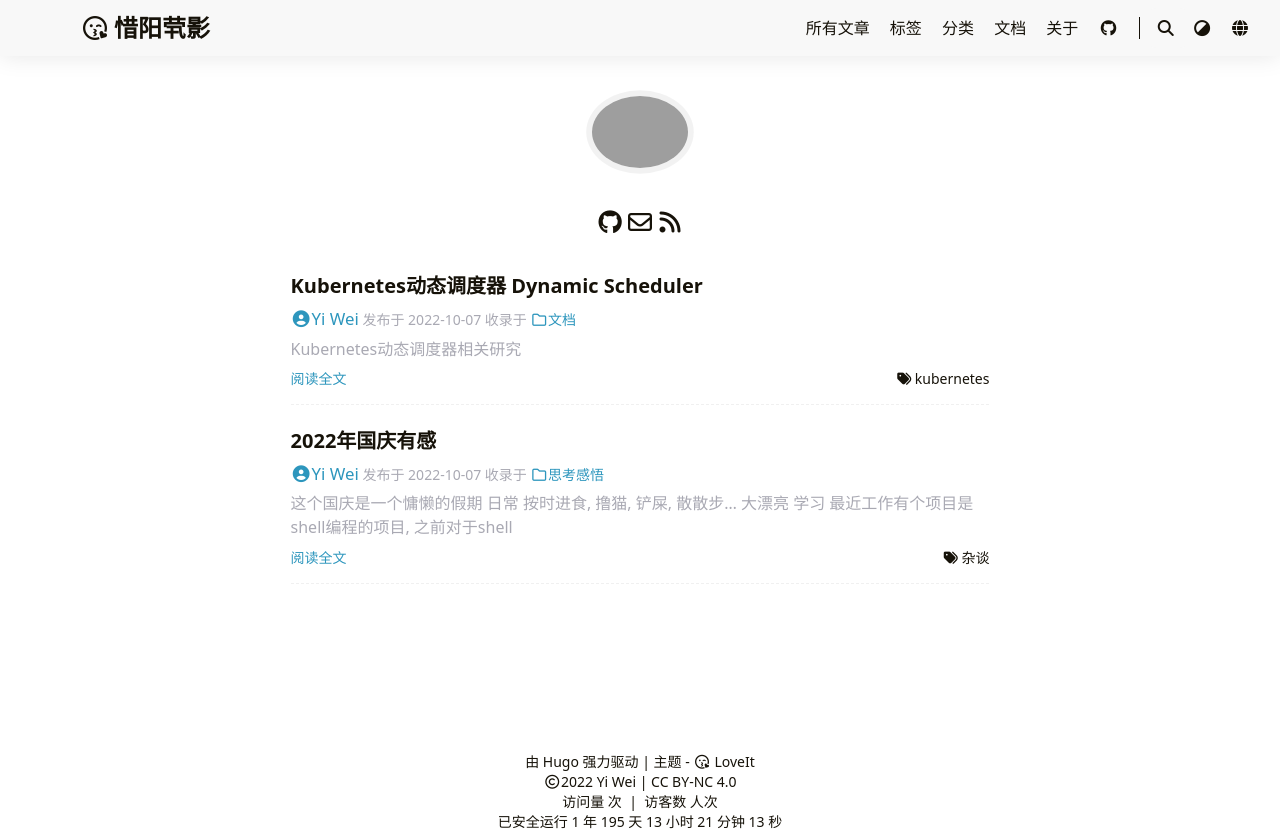
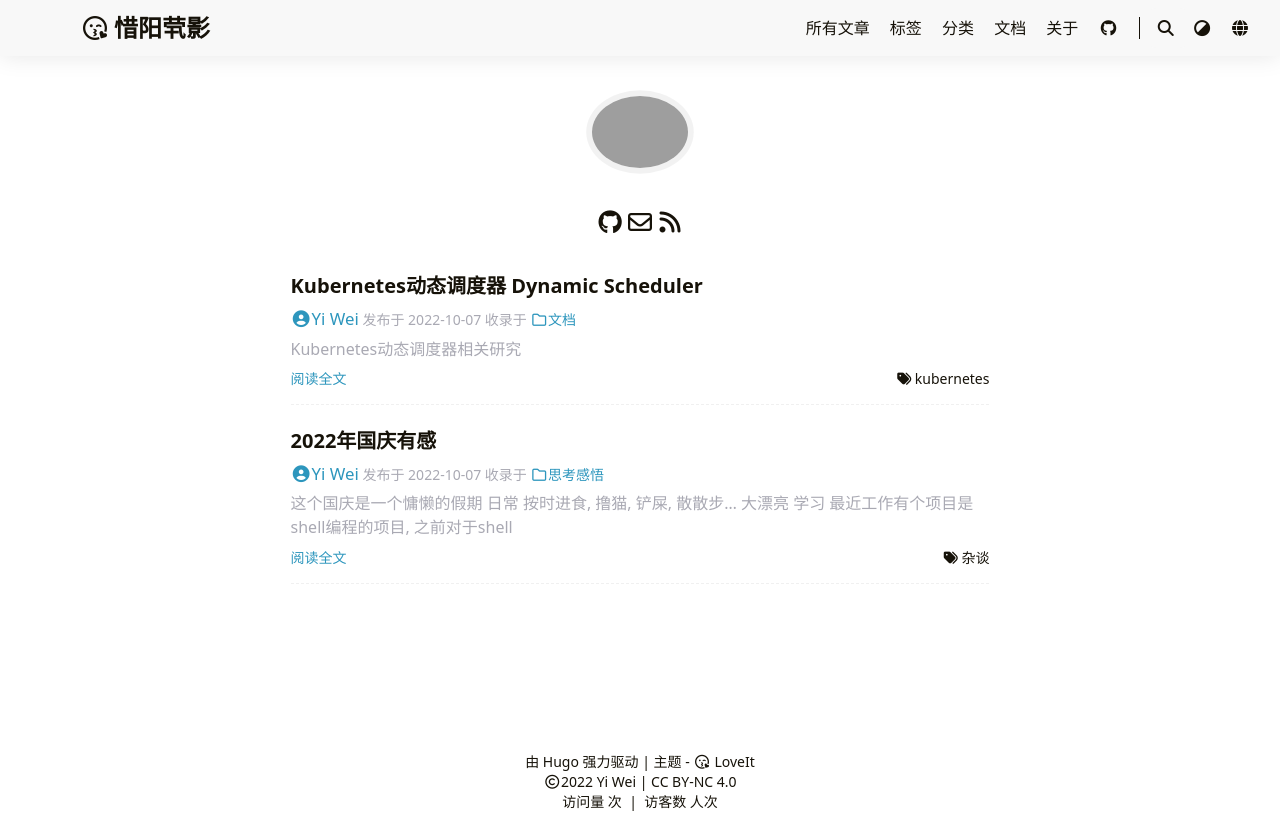
Before and after one commit to peerless1024/peerless1024.github.io, a plain HTML site: page index.html in a window 1280 px wide. Drawn offline with nearby package versions, Linux system fonts and the light colour scheme; some packages are replaced by stand-ins of ours; grey boxes are pictures that could not be loaded.

Commit message:
rebuilding site 2022年10月 9日 星期日 16时36分19秒 CST

```diff
--- a/index.html
+++ b/index.html
@@ -30,15 +30,7 @@
                 "name": "Yi Wei"
             },"description": "WeiYi's Blog","image": "https:\/\/peerless1024.github.io\/images\/avatar.jpeg","thumbnailUrl": "https:\/\/peerless1024.github.io\/images\/avatar.jpeg","license": "This work is licensed under a Creative Commons Attribution-NonCommercial 4.0 International License.","name": "WeiYi's Blog"
     }
-    </script>
-    <script async src="https://www.googletagmanager.com/gtag/js?id=G-8288EMJQF4"></script>
-<script>
-  window.dataLayer = window.dataLayer || [];
-  function gtag(){dataLayer.push(arguments);}
-  gtag('js', new Date());
-
-  gtag('config', 'G-8288EMJQF4');
-</script></head>
+    </script></head>
     <body data-header-desktop="fixed" data-header-mobile="auto"><script type="text/javascript">(window.localStorage && localStorage.getItem('theme') ? localStorage.getItem('theme') === 'dark' : ('auto' === 'auto' ? window.matchMedia('(prefers-color-scheme: dark)').matches : 'auto' === 'dark')) && document.body.setAttribute('theme', 'dark');</script>
 
         <div id="mask"></div><div class="wrapper"><header class="desktop" id="header-desktop">
@@ -134,49 +126,7 @@
                     <span id="busuanzi_container_site_uv">
                         访客数 <span id="busuanzi_value_site_uv"></span> 人次
                     </span>
-                    </br><script>
-                        function siteTime() {
-                            var seconds = 1000;
-                            var minutes = seconds * 60;
-                            var hours = minutes * 60;
-                            var days = hours * 24;
-                            var years = days * 365;
-                            var today = new Date();
-                            var startYear = 2021;
-                            var startMonth = 3;
-                            var startDate = 27;
-                            var startHour = 19;
-                            var startMinute = 15;
-                            var startSecond = 11;
-                            var todayYear = today.getFullYear();
-                            var todayMonth = today.getMonth() + 1;
-                            var todayDate = today.getDate();
-                            var todayHour = today.getHours();
-                            var todayMinute = today.getMinutes();
-                            var todaySecond = today.getSeconds();
-                            var t1 = Date.UTC(startYear, startMonth, startDate, startHour, startMinute, startSecond);
-                            var t2 = Date.UTC(todayYear, todayMonth, todayDate, todayHour, todayMinute, todaySecond);
-                            var diff = t2 - t1;
-                            var diffYears = Math.floor(diff / years);
-                            var diffDays = Math.floor((diff / days) - diffYears * 365);
-                            var diffHours = Math.floor((diff - (diffYears * 365 + diffDays) * days) / hours);
-                            var diffMinutes = Math.floor((diff - (diffYears * 365 + diffDays) * days - diffHours * hours) /
-                                minutes);
-                            var diffSeconds = Math.floor((diff - (diffYears * 365 + diffDays) * days - diffHours * hours -
-                                diffMinutes * minutes) / seconds);
-                            if (startYear == todayYear) {
-
-                                document.getElementById("sitetime").innerHTML = "已安全运行 " + diffDays + " 天 " + diffHours +
-                                    " 小时 " + diffMinutes + " 分钟 " + diffSeconds + " 秒";
-                            } else {
-
-                                document.getElementById("sitetime").innerHTML = "已安全运行 " + diffYears + " 年 " + diffDays +
-                                    " 天 " + diffHours + " 小时 " + diffMinutes + " 分钟 " + diffSeconds + " 秒";
-                            }
-                        }
-                        setInterval(siteTime, 1000);
-                    </script>
-                        <span id="sitetime">载入运行时间...</span></div>
+                    </br></div>
         </div>
     </footer></div>
 
```
